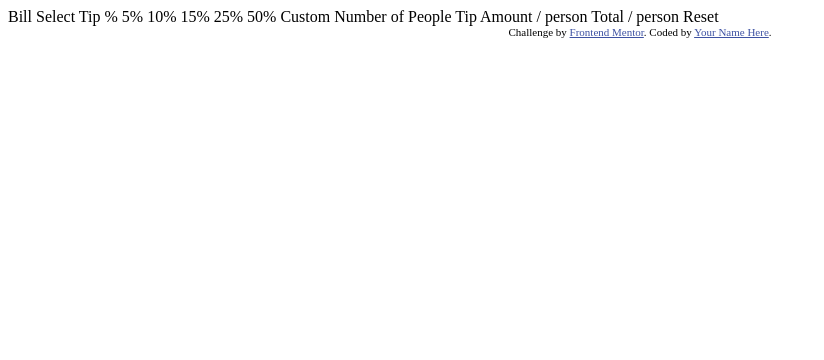
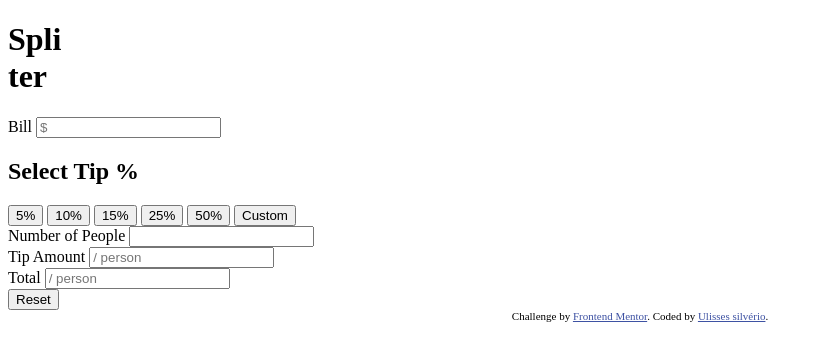
Before and after one commit to Odisseu93/tip-calculator-app, a plain HTML site: page index.html in a window 1280 px wide. Shown: the whole page, without its empty margins (0-824 px from the left). Drawn offline with Linux system fonts and the light colour scheme.

Commit message:
basic html structure

```diff
--- a/index.html
+++ b/index.html
@@ -1,44 +1,73 @@
 <!DOCTYPE html>
 <html lang="en">
+
 <head>
   <meta charset="UTF-8">
-  <meta name="viewport" content="width=device-width, initial-scale=1.0"> <!-- displays site properly based on user's device -->
+  <meta name="viewport" content="width=device-width, initial-scale=1.0">
+  <!-- displays site properly based on user's device -->
 
   <link rel="icon" type="image/png" sizes="32x32" href="./images/favicon-32x32.png">
 
-  <title>Frontend Mentor | Tip calculator app</title>
+  <title>Tip calculator app</title>
 
   <!-- Feel free to remove these styles or customise in your own stylesheet 👍 -->
   <style>
-    .attribution { font-size: 11px; text-align: center; }
-    .attribution a { color: hsl(228, 45%, 44%); }
+    .attribution {
+      font-size: 11px;
+      text-align: center;
+    }
+
+    .attribution a {
+      color: hsl(228, 45%, 44%);
+    }
   </style>
 </head>
+
 <body>
-
-  Bill
-
-  Select Tip %
-  5%
-  10%
-  15%
-  25%
-  50%
-  Custom
-
-  Number of People
-
-  Tip Amount
-  / person
-
-  Total
-  / person
-
-  Reset
-
+  <header>
+    <h1>Spli<br>ter</h1>
+  </header>
+  <form>
+    <div>
+      <label>
+        Bill
+        <input type="number" placeholder="$">
+      </label>
+    </div>
+    <div>
+      <label>
+        <h2>Select Tip %</h2>
+      </label>
+      <div>
+        <input type="button" value="5%">
+        <input type="button" value="10%">
+        <input type="button" value="15%">
+        <input type="button" value="25%">
+        <input type="button" value="50%">
+        <input type="button" value="Custom">
+      </div>
+    </div>
+    <div>
+      <label>Number of People
+        <input type="number">
+      </label>
+    </div>
+    <div>
+      <label>Tip Amount</label>
+      <input type="number" placeholder="/ person ">
+    </div>
+    </div>
+    <div>
+      <label>Total</label>
+      <input type="number" placeholder="/ person ">
+    </div>
+    <input type="button" value="Reset">
+    </div>
+  </form>
   <div class="attribution">
     Challenge by <a href="https://www.frontendmentor.io?ref=challenge" target="_blank">Frontend Mentor</a>.
-    Coded by <a href="#">Your Name Here</a>.
+    Coded by <a href="https://github.com/Odisseu93">Ulisses silvério</a>.
   </div>
 </body>
+
 </html>
```
Also changed, not shown: 1 other file.
